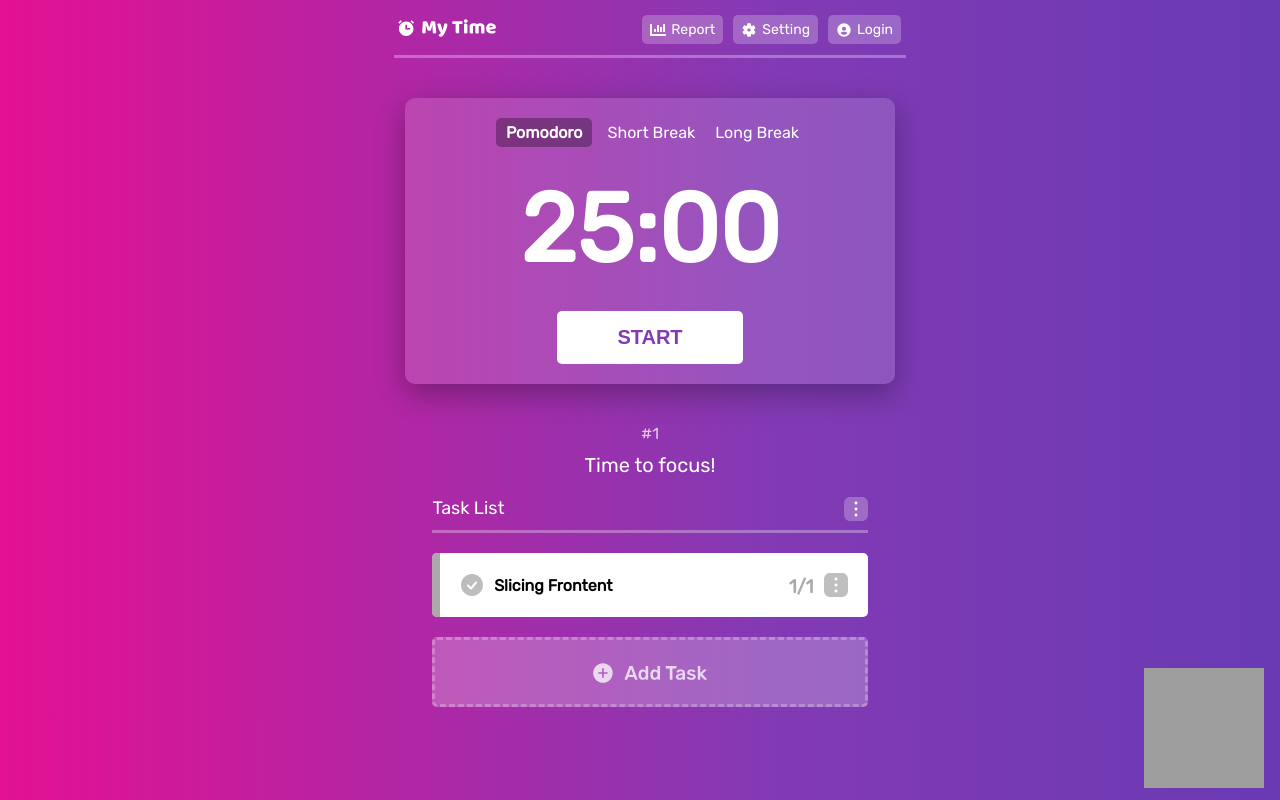
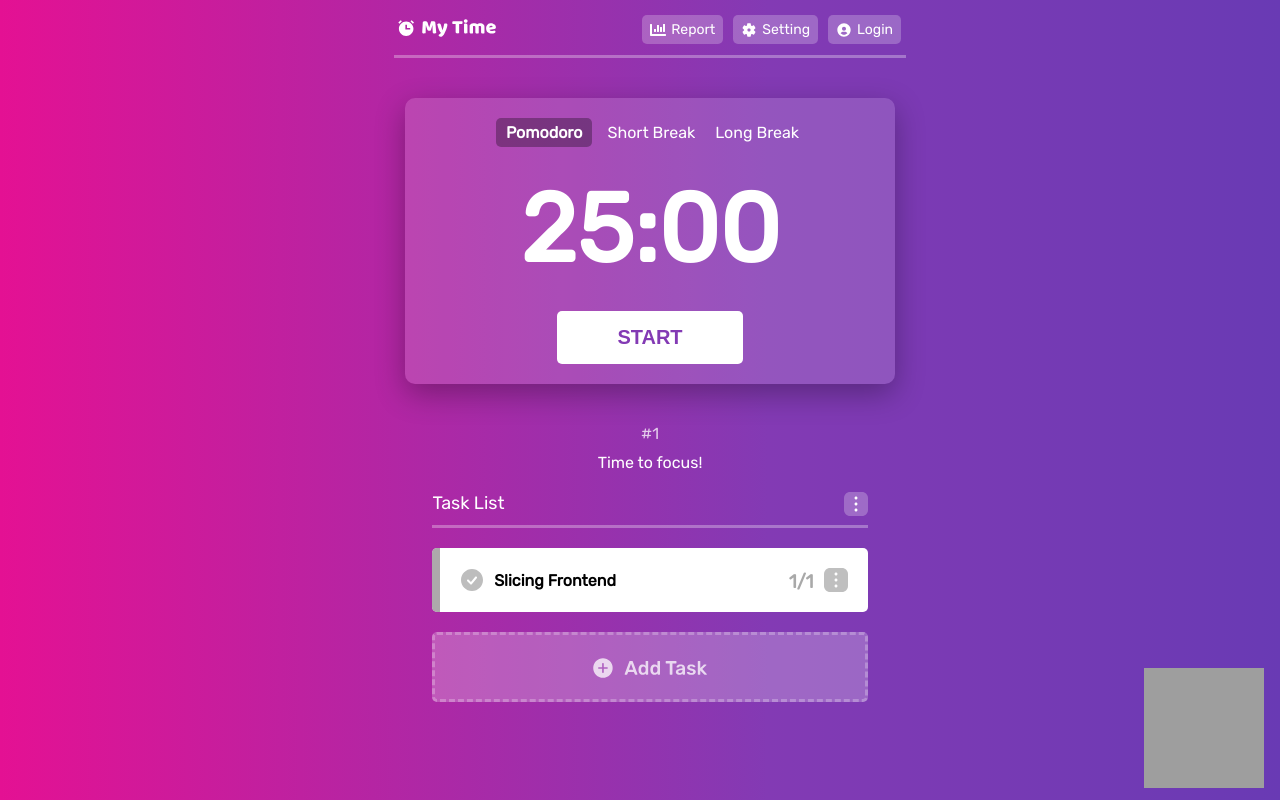
Before and after one commit to mentarie/mytime, a Next.js app: page / in a window 1280 px wide. Built offline with nearby package versions, Linux system fonts and the light colour scheme; grey boxes are pictures that could not be loaded.

Commit message:
Slicing FrontEnd

```diff
--- a/pages/index.js
+++ b/pages/index.js
@@ -60,7 +60,7 @@ export default function Home() {
                 <div className="task-card-ornament"></div>
               <div className="task-card-wrapper">
                 <a href=""><img src="/icon-unchecked.svg" className="icon-check"></img></a>
-                <h4>Slicing Frontent</h4>
+                <h4>Slicing Frontend</h4>
                 <h3>1/1</h3>
                 <div className=""><a href=""><img src="/icon-menu-b.svg"></img></a></div>
               </div>
--- a/styles/globals.css
+++ b/styles/globals.css
@@ -233,7 +233,7 @@ a {
 .task-title{
   color: white;
   text-align: center;
-  font-size: 20px;
+  font-size: 16px;
 }
 
 .task-setting{
```
